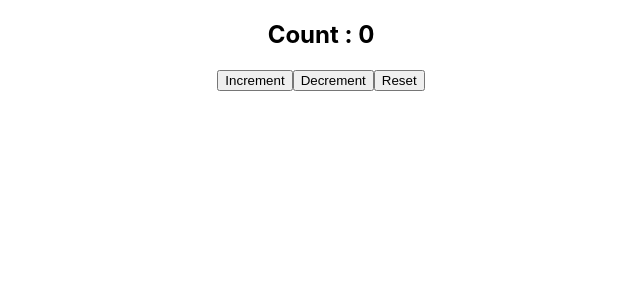
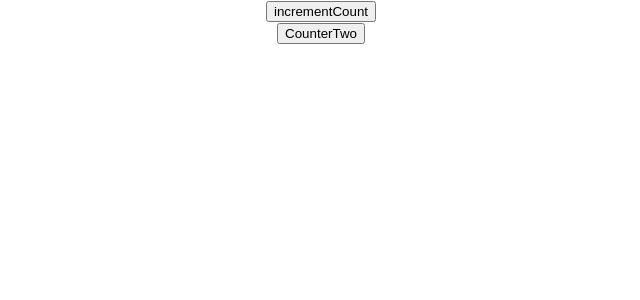
Before and after one commit to Dev-Ganesh-Sable/React-All-Topic, a React (Create React App) app in the folder all-topic/: page / in a window 1280 px wide. Shown: the top 300 px of the page, without its empty margins (319-959 px from the left). Built offline with nearby package versions, Linux system fonts and the light colour scheme.

Commit message:
add custom hook code

```diff
--- a/all-topic/src/App.js
+++ b/all-topic/src/App.js
@@ -1,3 +1,4 @@
+import React from 'react';
 import logo from './logo.svg';
 import './App.css';
 import Demo from './Component/Demo';
@@ -24,6 +25,14 @@ import UseEffect from './Component/Hooks/UseEffect';
 import ParentComponent from './Component/Hooks/UseCallBackHook/ParentComponent';
 import CounterOne from './Component/Hooks/UseMemo/CounterOne';
 import CountOne from './Component/Hooks/UseReducerHook/CountOne';
+import ComponentC from './Component/Hooks/Context-API/ComponentC';
+import DoctTitleOne from './Component/Hooks/Custom-Hooks/DoctTitleOne';
+import DoctTitleTwo from './Component/Hooks/Custom-Hooks/DoctTitleTwo';
+
+// context api code
+
+export const userContext = React.createContext()
+export const salaryContext = React.createContext()
 
 function App() {
   return (
@@ -85,7 +94,21 @@ function App() {
       {/*<CounterOne/>*/}
 
       {/* use reducer hook */}
-      <CountOne />
+      {/* <CountOne /> */}
+      {/* ----------------------------------------------------------------------------------------------  */}
+
+      {/* context api */}
+      {/* <userContext.Provider value={"Ganesh"}>
+        <salaryContext.Provider value={50000}>
+          <ComponentC />
+        </salaryContext.Provider>
+      </userContext.Provider> */}
+      {/* -------------------------------------------------------------------------------------------------- */}
+
+      {/* custom hook  */}
+      <DoctTitleOne/>
+      <DoctTitleTwo/>
+
 
 
 
--- /dev/null
+++ b/all-topic/src/Component/Hooks/Context-API/ComponentC.js
@@ -0,0 +1,12 @@
+import React from 'react'
+import ComponentE from '../Context-API/ComponentE'
+
+function ComponentC() {
+  return (
+    <div>
+        <ComponentE/>
+    </div>
+  )
+}
+
+export default ComponentC
--- /dev/null
+++ b/all-topic/src/Component/Hooks/Context-API/ComponentE.js
@@ -0,0 +1,17 @@
+import React, { useContext } from 'react'
+import ComponentF from '../Context-API/ComponentF'
+import { userContext, salaryContext } from '../../../App'
+
+function ComponentE() {
+
+    const user = useContext(userContext);
+    const salary = useContext(salaryContext);
+
+    return (
+        <div>
+            {user} :- {salary}
+        </div>
+    )
+}
+
+export default ComponentE
--- /dev/null
+++ b/all-topic/src/Component/Hooks/Context-API/ComponentF.js
@@ -0,0 +1,29 @@
+import React from 'react'
+import { userContext, salaryContext } from '../../../App'
+
+
+function ComponentF() {
+    return (
+        <div>
+            {/* step second  */}
+
+            <userContext.Consumer>
+                {
+                    user => {
+                        return (
+                            <salaryContext.Consumer>
+                                {
+                                    salary => {
+                                        return <div>User context value {user}, And Salary is {salary}</div>
+                                    }
+                                }
+                            </salaryContext.Consumer>
+                        )
+                    }
+                }
+            </userContext.Consumer>
+        </div>
+    )
+}
+
+export default ComponentF
--- /dev/null
+++ b/all-topic/src/Component/Hooks/Custom-Hooks/DoctTitleOne.js
@@ -0,0 +1,23 @@
+import React, { useEffect, useState } from 'react'
+import useCustomHook from '../Custom-Hooks/useCustomHook'
+
+function DoctTitleOne() {
+
+  const [count, setCount] = useState(0);
+
+  // useEffect(() => {
+  //   document.title = `Count : ${count}`
+  // });
+
+  // use custom hook here
+
+  useCustomHook(count);
+
+  return (
+    <div>
+      <button onClick={() => setCount(count + 1)}>incrementCount</button>
+    </div>
+  )
+}
+
+export default DoctTitleOne
--- /dev/null
+++ b/all-topic/src/Component/Hooks/Custom-Hooks/DoctTitleTwo.js
@@ -0,0 +1,23 @@
+import React from 'react'
+import { useState } from 'react';
+import useCustomHook from './useCustomHook';
+
+function DoctTitleTwo() {
+    const [count, setCount] = useState(0);
+
+    // useEffect(() => {
+    //     document.title = `Count : ${count}`
+    // });
+
+    // use custom hook
+
+    useCustomHook(count);
+
+    return (
+        <div>
+            <button onClick={() => setCount(count + 1)}>CounterTwo</button>
+        </div>
+    )
+}
+
+export default DoctTitleTwo
--- /dev/null
+++ b/all-topic/src/Component/Hooks/Custom-Hooks/useCustomHook.js
@@ -0,0 +1,11 @@
+import { useEffect } from 'react'
+
+function useCustomHook(count) {
+
+    useEffect(() => {
+        document.title = `Count : ${count}`
+    }, [count]);
+
+}
+
+export default useCustomHook
```
